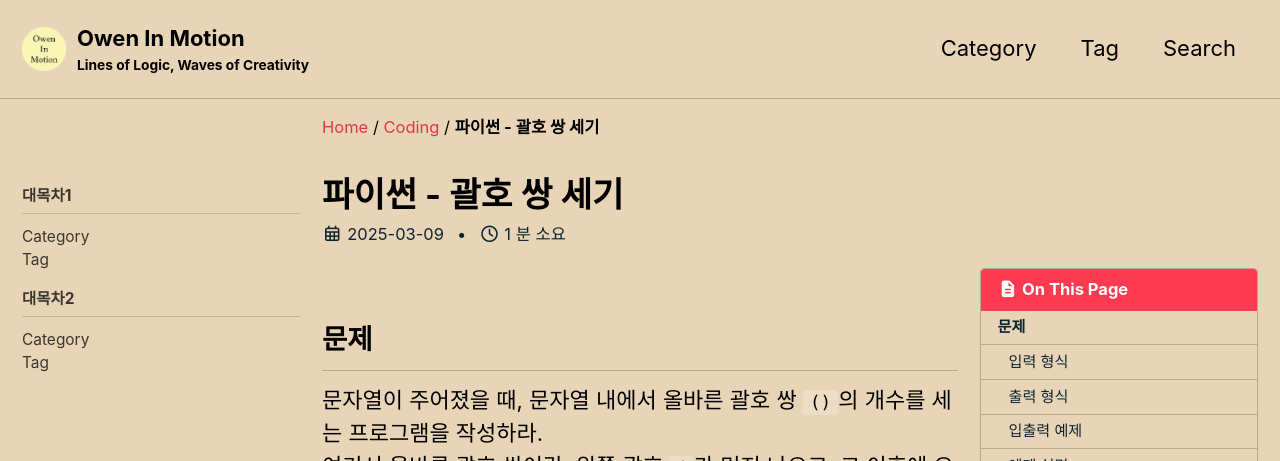
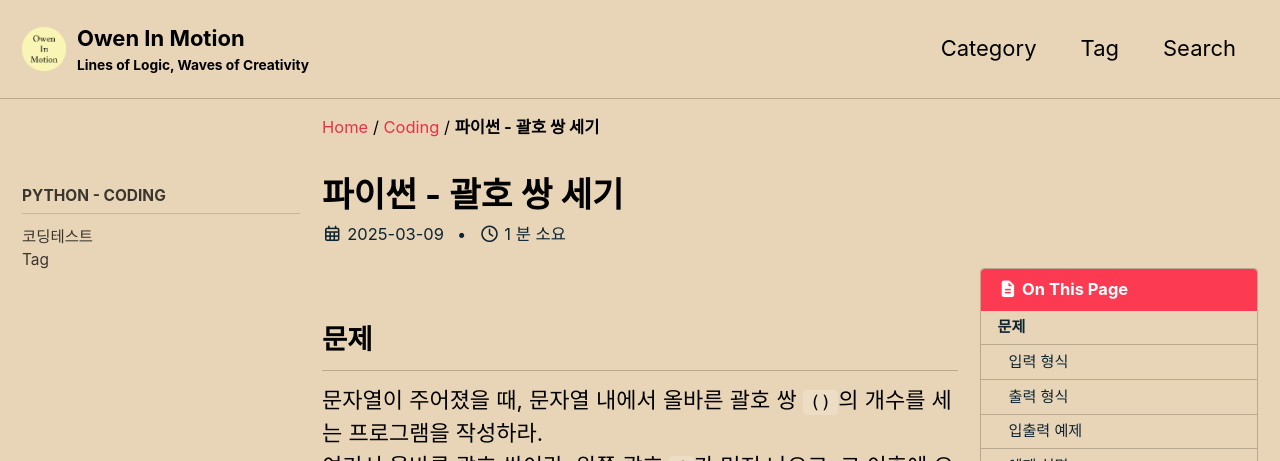
Before and after one commit to mowinowen/mowinowen.github.io, a Jekyll site: the page built from _posts/2025-03-09-codingtest2.md, in a window 1280 px wide. Shown: the top 461 px of the page. Built offline with Jekyll 4.4.1, drawn with Linux system fonts in a browser that asks for light colours; cached includes are drawn as plain includes; comment, search, counter and statistics services are not loaded.

Commit message:
modify sidebar navigation

```diff
--- a/_data/navigation.yml
+++ b/_data/navigation.yml
@@ -8,18 +8,18 @@ main:
     url: /search/
 
 docs:
-  - title: "대목차1"
+  - title: "Python - Coding"
     children:
-      - title: "Category"
-        url: /categories/
+      - title: "코딩테스트"
+        url: /tags/#코딩테스트
       - title: "Tag"
         url: /tags/
-  - title: "대목차2"
-    children:
-      - title: "Category"
-        url: /categories/
-      - title: "Tag"
-        url: /tags/
+  # - title: "대목차2"
+  #   children:
+  #     - title: "Category"
+  #       url: /categories/
+  #     - title: "Tag"
+  #       url: /tags/
   # - title: "Quick-Start Guide"
   #   url: https://mmistakes.github.io/minimal-mistakes/docs/quick-start-guide/
   # - title: "About"
```
